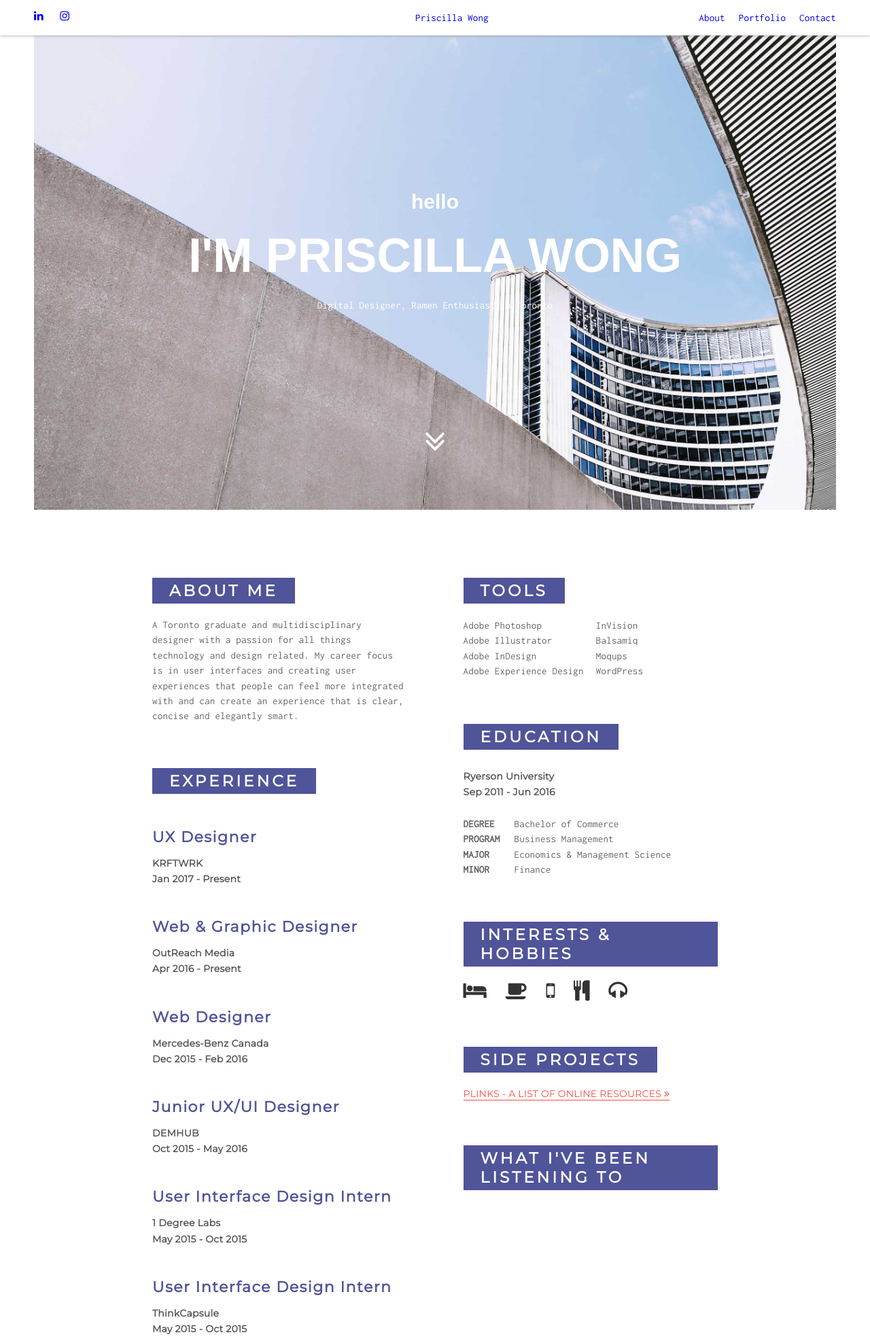
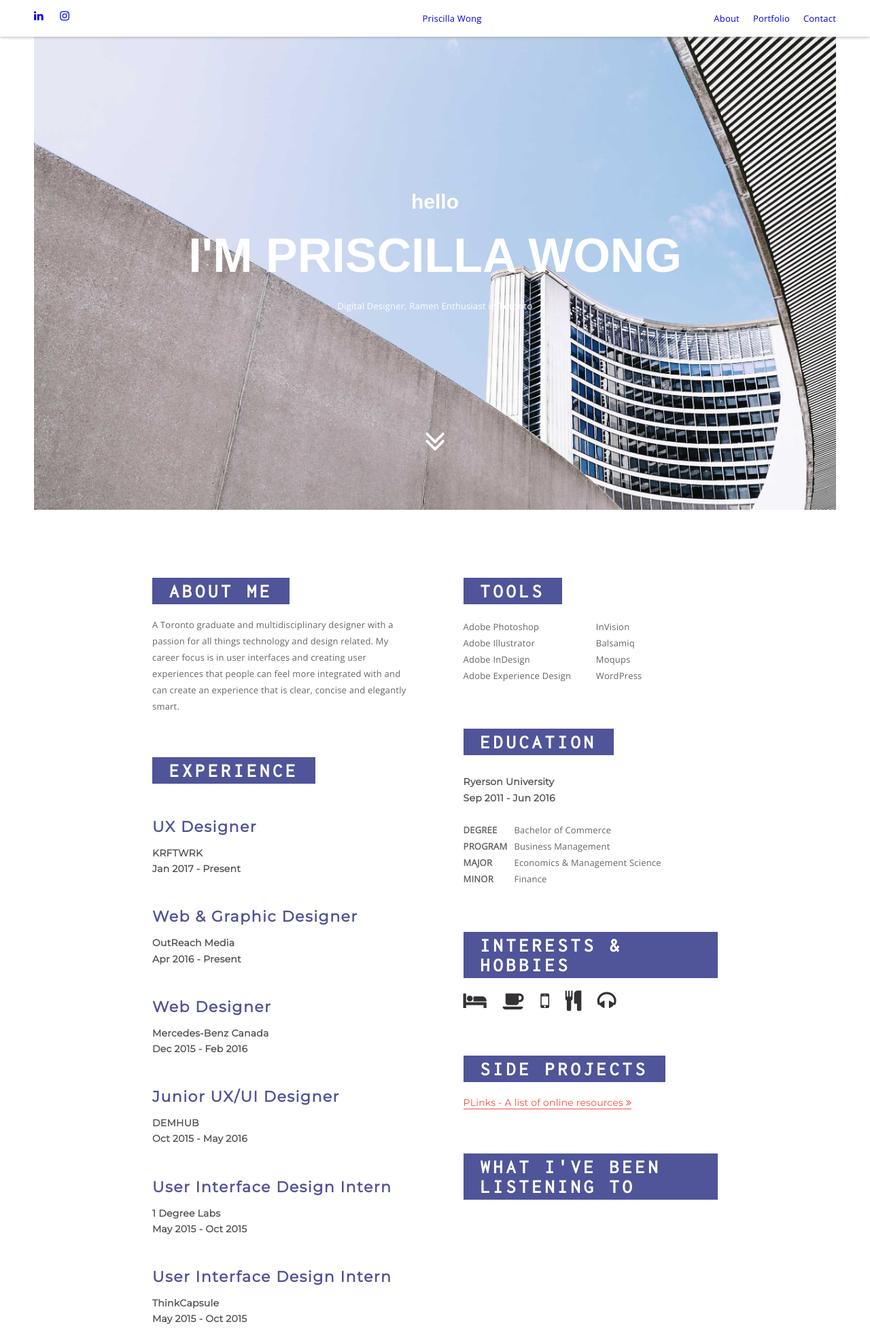
Before and after one commit to priswongys/priswongys.github.io, a PHP site: page / in a window 1280 px wide. Shown: the top 1967 px of the page at 68% size. Run offline with PHP 8.4, Linux system fonts and the light colour scheme; grey boxes are pictures that could not be loaded.

Commit message:
Text font changes

```diff
--- a/styles/styles.css
+++ b/styles/styles.css
@@ -129,13 +129,13 @@ h2 {
 }
 
 h3 {
-	font-family: 'Montserrat', sans-serif;
+	font-family: 'Inconsolata', sans-serif;
 	text-transform: uppercase;
 /*	color: #505499;*/
 	color: #fff;
-	letter-spacing: 4px;
+	letter-spacing: 5px;
 	margin: 50px auto 5px auto;
-	font-size: 23px;
+	font-size: 28px;
 	background: #505499;
 	display: inline-block;
 	padding: 5px 25px;
@@ -171,9 +171,9 @@ h5, h5 li {
 
 
 p, li {
-	font-family: 'Inconsolata', sans-serif;
-	font-size: 15px;
-	line-height: 1.4rem;
+	font-family: 'Open Sans', sans-serif;
+	font-size: 13px;
+	line-height: 1.5rem;
 	color: #666667;
 	letter-spacing: 0.2px;
 }
@@ -182,7 +182,7 @@ main a, .interests a, .sideprojects a {
 	text-decoration: none;
 	font-family: 'Montserrat', sans-serif;
 	font-size: 14px;
-	text-transform: uppercase;
+/*	text-transform: uppercase;*/
 	color: #F24F43;
 	border-bottom: 1px solid #F24F43;
 }
```
